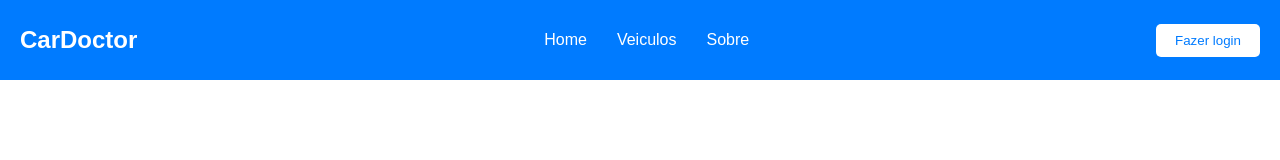
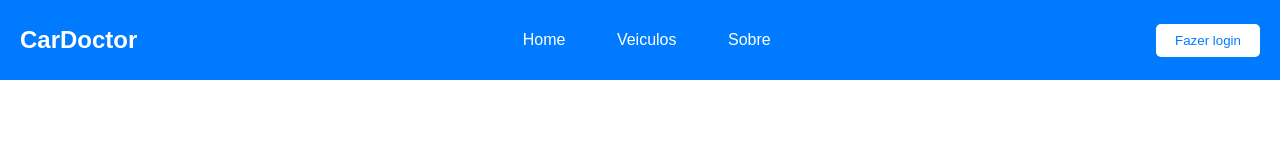
Before and after one commit to GugaSout/next-sprint, a Next.js app: page / in a window 1280 px wide. Shown: the top 160 px of the page. Built offline with nearby package versions, Linux system fonts and the light colour scheme.

Commit message:
estilizando links

```diff
--- a/src/estilos/header.css
+++ b/src/estilos/header.css
@@ -12,12 +12,35 @@
   font-size: 24px;
   font-weight: bold;
 }
+.nav-links{
+  width: 20%;
+  display: flex;
+  justify-content: space-between;
+}
+.nav-links a {
+  text-decoration: none;
+  color: white;
+  position: relative;
+  transition: color .3s ease-in-out;
+}
+.nav-links a::before {
+  content: '';
+  position: absolute;
+  top: 100%;
+  width: 100%;
+  height: 2px;
+  background-color: white;
+  transform: scaleX(0);
+  transition: transform .3s ease-in-out;
+}
+.nav-links a:hover {
+  color: white;
 
-  .nav-links a {
-    margin: 0 15px;
-    color: white;
-    text-decoration: none;
 }
+.nav-links a:hover::before {
+  transform: scaleX(1);
+}
+
 
   .cta-button {
     background-color: white;
```
Lines whose indentation alone changed are shown as unchanged.
